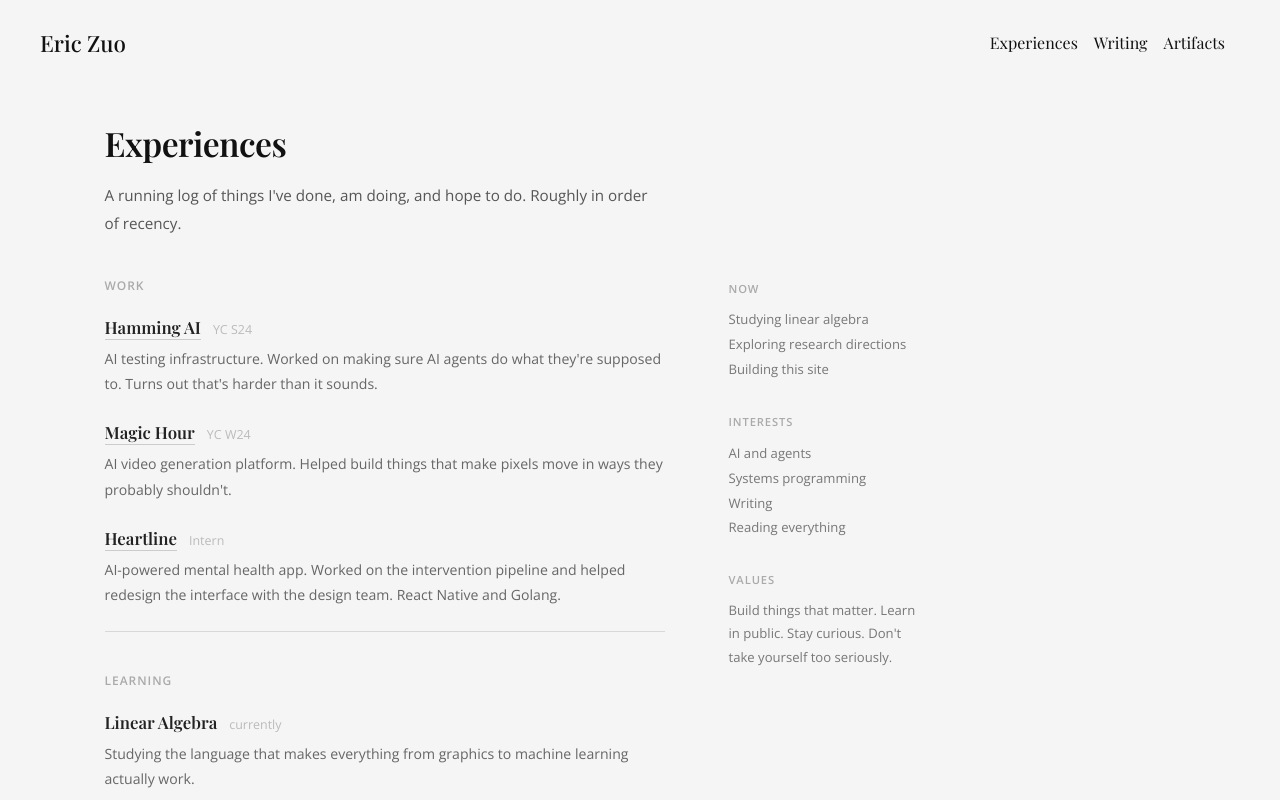
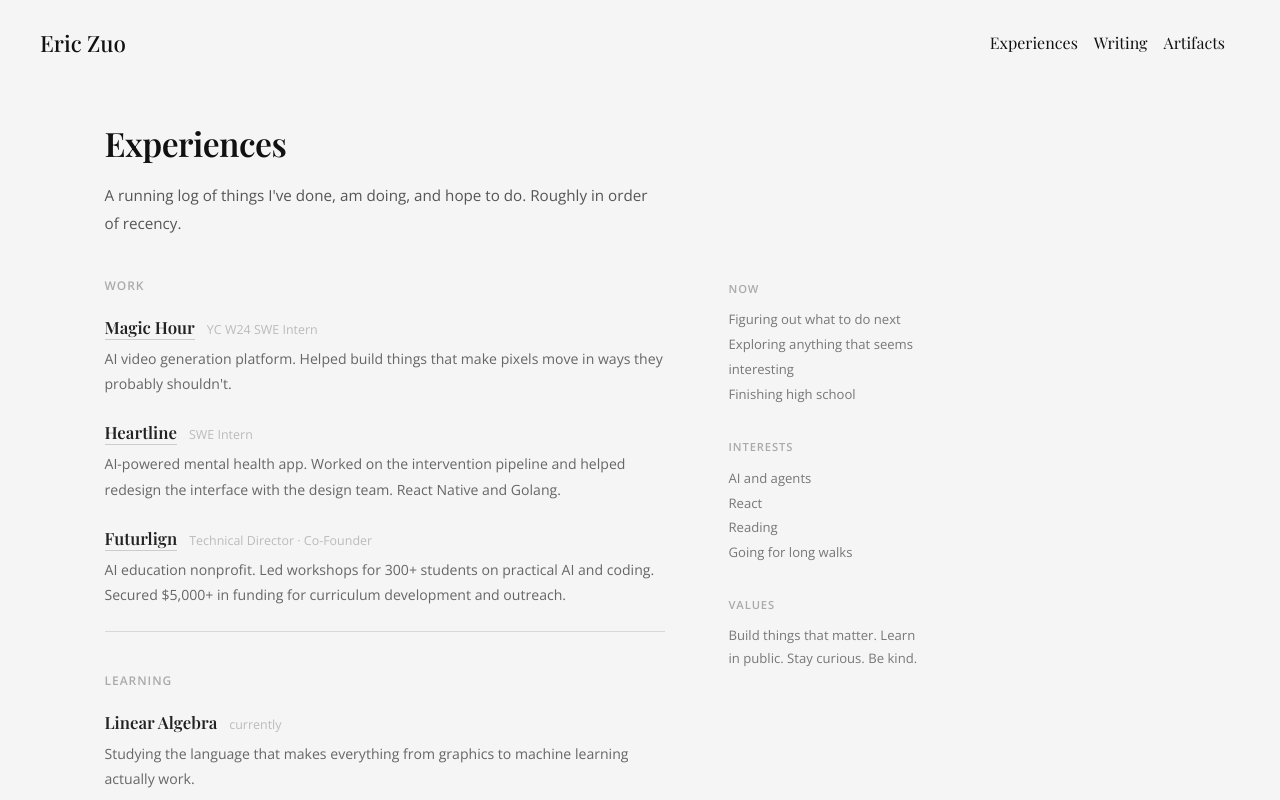
Before and after one commit to Flaryiest/Intospection, a React (Vite) app in the folder web/: page /experiences in a window 1280 px wide. Shown: the top 800 px of the page. Built offline with nearby package versions, Linux system fonts and the light colour scheme; a web font is replaced by a local one.

Commit message:
content changes

```diff
--- a/web/src/data/artifacts.json
+++ b/web/src/data/artifacts.json
@@ -2,8 +2,7 @@
     {
         "id": "31ecf67e-5b28-80f7-aacb-ee9067597737",
         "title": "Listening",
-        "enjoyment": 7,
-        "importance": 9,
+        "internalization": null,
         "status": "Completed",
         "url": "https://www.benkuhn.net/listen/",
         "createdAt": "2026-03-09T14:42:00.000Z",
@@ -16,8 +15,7 @@
     {
         "id": "317cf67e-5b28-804c-992e-e7dcd82ccf82",
         "title": "The Shark",
-        "enjoyment": 9,
-        "importance": 8,
+        "internalization": null,
         "status": "Completed",
         "url": "https://quarter--mile.com/The-Shark",
         "createdAt": "2026-03-02T21:14:00.000Z",
@@ -31,8 +29,7 @@
     {
         "id": "317cf67e-5b28-80da-b566-d1a9f58efd46",
         "title": "But Did They Win",
-        "enjoyment": 8,
-        "importance": 5,
+        "internalization": null,
         "status": "Completed",
         "url": "https://quarter--mile.com/But-Did-They-Win",
         "createdAt": "2026-03-02T21:13:00.000Z",
@@ -45,8 +42,7 @@
     {
         "id": "313cf67e-5b28-8024-9321-ca2407f0bdac",
         "title": "CNN",
-        "enjoyment": 3,
-        "importance": 4,
+        "internalization": null,
         "status": "Completed",
         "url": "https://towardsdatascience.com/convolutional-neural-networks-explained-9cc5188c4939/",
         "createdAt": "2026-02-26T04:57:00.000Z",
@@ -60,8 +56,7 @@
     {
         "id": "310cf67e-5b28-8092-9af0-e351a46ff104",
         "title": "Depression Handbook",
-        "enjoyment": 8,
-        "importance": 7,
+        "internalization": null,
         "status": "Completed",
         "url": "https://masonjwang.com/writing/handbook",
         "createdAt": "2026-02-23T15:22:00.000Z",
@@ -73,8 +68,7 @@
     {
         "id": "30fcf67e-5b28-8035-8645-ce85519158ee",
         "title": "JavaScript/React Notes",
-        "enjoyment": 6,
-        "importance": 8,
+        "internalization": null,
         "status": "Completed",
         "url": "https://pomb.us/build-your-own-react/",
         "createdAt": "2026-02-22T16:47:00.000Z",
--- a/web/src/data/types.ts
+++ b/web/src/data/types.ts
@@ -1,8 +1,7 @@
 export interface Artifact {
     id: string
     title: string
-    enjoyment: number | null
-    importance: number | null
+    internalization: number | null
     status: string | null
     url: string | null
     createdAt: string | null
--- a/web/src/pages/artifacts/artifact-item/artifact-item.tsx
+++ b/web/src/pages/artifacts/artifact-item/artifact-item.tsx
@@ -46,21 +46,10 @@
                 {artifact.createdAt ? formatDate(artifact.createdAt) : '—'}
             </td>
             <td className={styles.scoreCell}>
-                {artifact.enjoyment !== null ? (
+                {artifact.internalization !== null ? (
                     <ScoreRing
-                        value={artifact.enjoyment}
+                        value={artifact.internalization}
                         color="green"
-                        label=""
-                    />
-                ) : (
-                    <span className={styles.emptyScore}>—</span>
-                )}
-            </td>
-            <td className={styles.scoreCell}>
-                {artifact.importance !== null ? (
-                    <ScoreRing
-                        value={artifact.importance}
-                        color="blue"
                         label=""
                     />
                 ) : (
--- a/web/src/pages/artifacts/artifacts.module.css
+++ b/web/src/pages/artifacts/artifacts.module.css
@@ -47,8 +47,7 @@
 }
 
 .table th:nth-child(2),
-.table th:nth-child(3),
-.table th:nth-child(4) {
+.table th:nth-child(3) {
     text-align: center;
 }
 
@@ -60,12 +59,8 @@
     width: 120px;
 }
 
-.colEnjoyment {
-    width: 100px;
-}
-
-.colImportance {
-    width: 100px;
+.colInternalization {
+    width: 120px;
 }
 
 .sortable {
--- a/web/src/pages/experiences/experiences.tsx
+++ b/web/src/pages/experiences/experiences.tsx
@@ -15,30 +15,6 @@
                 <div className={styles.main}>
                     <section className={styles.section}>
                         <h2 className={styles.sectionTitle}>Work</h2>
-                                                <div className={styles.entry}>
-                            <div className={styles.entryHeader}>
-                                <h3 className={styles.entryTitle}>
-                                    <a
-                                        href="https://hamming.ai"
-                                        target="_blank"
-                                        rel="noopener noreferrer"
-                                        className={styles.link}
-                                    >
-                                        Hamming AI
-                                    </a>
-                                </h3>
-                                <span className={styles.entryMeta}>
-                                    YC S24
-                                </span>
-                            </div>
-                            <p className={styles.entryDesc}>
-                                AI testing infrastructure. Worked on
-                                making sure AI agents do what they're
-                                supposed to. Turns out that's harder than
-                                it sounds.
-                            </p>
-                        </div>
-
                         <div className={styles.entry}>
                             <div className={styles.entryHeader}>
                                 <h3 className={styles.entryTitle}>
@@ -52,7 +28,7 @@
                                     </a>
                                 </h3>
                                 <span className={styles.entryMeta}>
-                                    YC W24
+                                    YC W24 SWE Intern
                                 </span>
                             </div>
                             <p className={styles.entryDesc}>
@@ -75,7 +51,7 @@
                                     </a>
                                 </h3>
                                 <span className={styles.entryMeta}>
-                                    Intern
+                                    SWE Intern
                                 </span>
                             </div>
                             <p className={styles.entryDesc}>
@@ -83,6 +59,30 @@
                                 intervention pipeline and helped redesign
                                 the interface with the design team. React
                                 Native and Golang.
+                            </p>
+                        </div>
+
+                        <div className={styles.entry}>
+                            <div className={styles.entryHeader}>
+                                <h3 className={styles.entryTitle}>
+                                    <a
+                                        href="https://futurlign.org"
+                                        target="_blank"
+                                        rel="noopener noreferrer"
+                                        className={styles.link}
+                                    >
+                                        Futurlign
+                                    </a>
+                                </h3>
+                                <span className={styles.entryMeta}>
+                                    Technical Director · Co-Founder
+                                </span>
+                            </div>
+                            <p className={styles.entryDesc}>
+                                AI education nonprofit. Led workshops for
+                                300+ students on practical AI and coding.
+                                Secured $5,000+ in funding for curriculum
+                                development and outreach.
                             </p>
                         </div>
 
@@ -230,9 +230,9 @@
                     <div className={styles.asideCard}>
                         <h3 className={styles.asideLabel}>Now</h3>
                         <ul className={styles.asideList}>
-                            <li>Studying linear algebra</li>
-                            <li>Exploring research directions</li>
-                            <li>Building this site</li>
+                            <li>Figuring out what to do next</li>
+                            <li>Exploring anything that seems interesting</li>
+                            <li>Finishing high school</li>
                         </ul>
                     </div>
 
@@ -240,9 +240,9 @@
                         <h3 className={styles.asideLabel}>Interests</h3>
                         <ul className={styles.asideList}>
                             <li>AI and agents</li>
-                            <li>Systems programming</li>
-                            <li>Writing</li>
-                            <li>Reading everything</li>
+                            <li>React</li>
+                            <li>Reading</li>
+                            <li>Going for long walks</li>
                         </ul>
                     </div>
 
@@ -250,8 +250,7 @@
                         <h3 className={styles.asideLabel}>Values</h3>
                         <p className={styles.asideText}>
                             Build things that matter. Learn in public.
-                            Stay curious. Don't take yourself too
-                            seriously.
+                            Stay curious. Be kind.
                         </p>
                     </div>
                 </aside>
--- a/web/src/pages/home/home.tsx
+++ b/web/src/pages/home/home.tsx
@@ -19,17 +19,7 @@
                     Magic Hour
                     <svg className={styles.arrow} viewBox="0 0 12 12" fill="none" xmlns="http://www.w3.org/2000/svg"><path d="M3 9L9 3M9 3H4M9 3V8" stroke="currentColor" strokeWidth="1.5" strokeLinecap="round" strokeLinejoin="round"/></svg>
                 </a>{' '}
-                <span className={styles.dim}>(YC W24)</span> and{' '}
-                <a
-                    href="https://hamming.ai"
-                    target="_blank"
-                    rel="noopener noreferrer"
-                    className={styles.externalLink}
-                >
-                    Hamming AI
-                    <svg className={styles.arrow} viewBox="0 0 12 12" fill="none" xmlns="http://www.w3.org/2000/svg"><path d="M3 9L9 3M9 3H4M9 3V8" stroke="currentColor" strokeWidth="1.5" strokeLinecap="round" strokeLinejoin="round"/></svg>
-                </a>{' '}
-                <span className={styles.dim}>(YC S24)</span>.
+                <span className={styles.dim}>(YC W24)</span>.
             </p>
             <p className={styles.introText}>
                 More about me and my work can be found in{' '}
```
Also changed, not shown: web/src/pages/artifacts/artifacts.tsx (+9 -27 lines), 1 other file (tests, documents, lock files or other folders).
